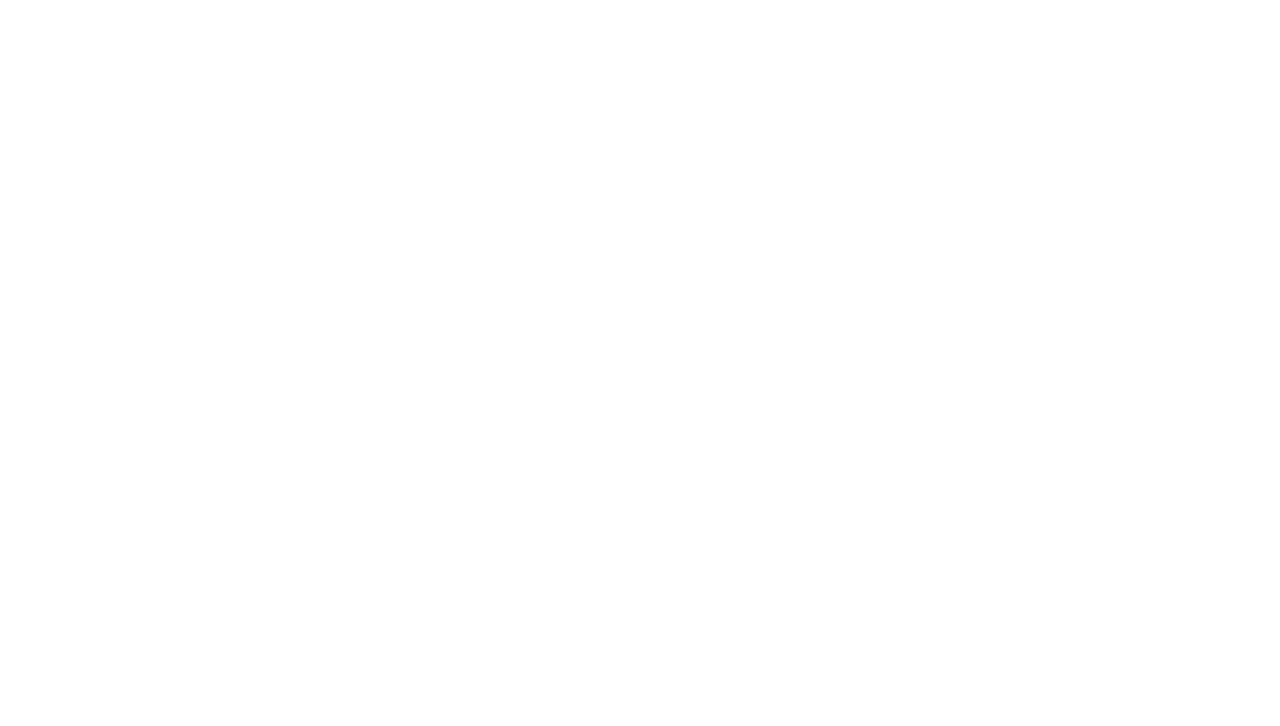
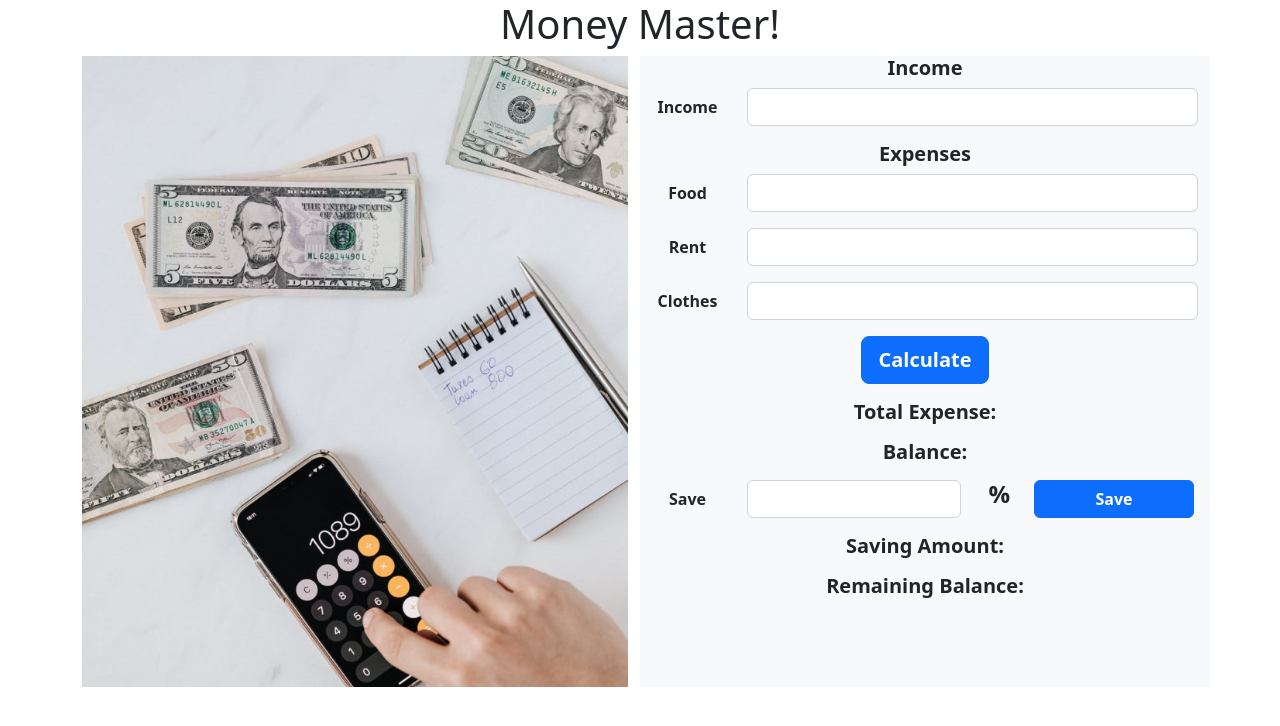
Before and after one commit to mobassherkhandakar/money-mestar, a plain HTML site: page index.html in a window 1280 px wide. Drawn offline with nearby package versions, Linux system fonts and the light colour scheme.

Commit message:
all file set done

```diff
--- a/index.html
+++ b/index.html
@@ -1,12 +1,91 @@
-<!DOCTYPE html>
+<!doctype html>
 <html lang="en">
+
 <head>
-    <meta charset="UTF-8">
-    <meta http-equiv="X-UA-Compatible" content="IE=edge">
-    <meta name="viewport" content="width=device-width, initial-scale=1.0">
-    <title>Money-mester</title>
+    <meta charset="utf-8">
+    <meta name="viewport" content="width=device-width, initial-scale=1">
+    <title>Money Master</title>
+    <link href="https://cdn.jsdelivr.net/npm/bootstrap@5.2.0/dist/css/bootstrap.min.css" rel="stylesheet"
+        integrity="sha384-gH2yIJqKdNHPEq0n4Mqa/HGKIhSkIHeL5AyhkYV8i59U5AR6csBvApHHNl/vI1Bx" crossorigin="anonymous">
+    <style>
+        #remaining-balance {
+            color: purple;
+        }
+    </style>
 </head>
+
 <body>
+    <header class="text-center">
+        <h1>Money Master!</h1>
+    </header>
 
+    <!-- Main section starts Here -->
+    <main class="container">
+        <section class="row row-cols-md-2 g-4">
+            <div>
+                <img class="img-fluid" src="assets/money.png" alt="" srcset="">
+            </div>
+            <div class="bg-light">
+                <div class="text-center">
+                    <h5 class="fw-bolder">Income</h5>
+                    <div class="row mb-3">
+                        <label for="income" class="fw-bold col-sm-2 col-form-label">Income</label>
+                        <div class="col-sm-10">
+                            <input type="text" class="form-control" id="income">
+                        </div>
+                    </div>
+                    <h5 class="fw-bolder">Expenses</h5>
+                    <div class="row mb-3">
+                        <label for="food" class="fw-bold col-sm-2 col-form-label">Food</label>
+                        <div class="col-sm-10">
+                            <input type="text" class="form-control" id="food">
+                        </div>
+                    </div>
+                    <div class="row mb-3">
+                        <label for="rent" class="fw-bold col-sm-2 col-form-label">Rent</label>
+                        <div class="col-sm-10">
+                            <input type="text" class="form-control" id="rent">
+                        </div>
+                    </div>
+                    <div class="row mb-3">
+                        <label for="clothes" class="fw-bold col-sm-2 col-form-label">Clothes</label>
+                        <div class="col-sm-10">
+                            <input type="text" class="form-control" id="clothes">
+                        </div>
+                    </div>
+                    <button id="calculate-btn" class="btn btn-lg btn-primary fw-bold"
+                        onclick="calculateExpense()">Calculate</button>
+                    <div class="my-2">
+                        <h5 class="my-3 fw-bold">Total Expense: <span id="total-expense"></span></h5>
+                        <h5 class="my-3 fw-bold">Balance: <span id="balance"></span></h5>
+                    </div>
+
+                    <div class="row mb-3">
+                        <label for="save" class="fw-bold col-sm-2 col-form-label">Save</label>
+                        <div class="col-sm-5">
+                            <input type="text" class="form-control" id="save">
+                        </div>
+                        <div class="col-sm-5 d-flex justify-content-around">
+                            <h4 class=" fw-bolder me-3">%</h4>
+                            <button class="btn btn-primary w-75 fw-bold" onclick="calculateSavings()">Save</button>
+                        </div>
+                    </div>
+                    <div class="my-2">
+                        <h5 class="my-3 fw-bold ">Saving Amount: <span id="saving-amount"></span></h5>
+                        <h5 class="my-3 fw-bold ">Remaining Balance: <span id="remaining-balance"></span></h5>
+                    </div>
+                </div>
+            </div>
+        </section>
+
+    </main>
+    <!-- Main section ends Here -->
+
+    <script src="https://cdn.jsdelivr.net/npm/bootstrap@5.2.0/dist/js/bootstrap.bundle.min.js"
+        integrity="sha384-A3rJD856KowSb7dwlZdYEkO39Gagi7vIsF0jrRAoQmDKKtQBHUuLZ9AsSv4jD4Xa"
+        crossorigin="anonymous"></script>
+
+    <script src="js/script.js"></script>
 </body>
+
 </html>
```
Also changed, not shown: srcipt.js (added, +60 -0 lines), assets/money.png (added).
